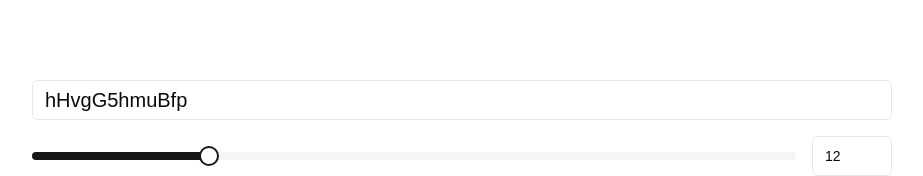
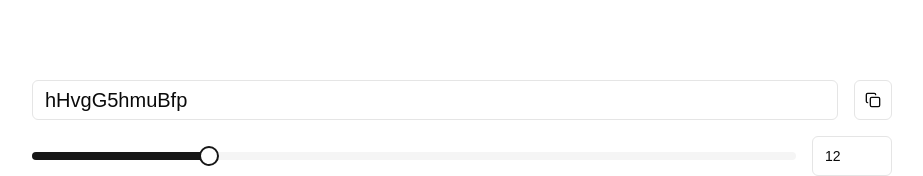
Before and after one commit to MarioPonte/DevLogicTools, a Next.js app: page / in a window 1280 px wide. Shown: the top 176 px of the page, without its empty margins (48-971 px from the left). Built offline with nearby package versions, Linux system fonts and the light colour scheme.

Commit message:
adding copy button

```diff
--- a/app/page.tsx
+++ b/app/page.tsx
@@ -1,8 +1,10 @@
 "use client";
 
+import { Button } from "@/components/ui/button";
 import { Checkbox } from "@/components/ui/checkbox";
 import { Input } from "@/components/ui/input";
 import { Slider } from "@/components/ui/slider";
+import { Copy } from "lucide-react";
 import { useEffect, useState } from "react";
 
 export default function Home() {
@@ -35,9 +37,26 @@
     setUserEdited(false);
   };
 
+  // Function to copy password to clipboard
+  const copyToClipboard = () => {
+    navigator.clipboard
+      .writeText(password)
+      .then(() => {
+        alert("Password copiada para a área de transferência!");
+      })
+      .catch(() => {
+        alert("Falha ao copiar a password.");
+      });
+  };
+
   return (
     <div className="m-20 max-w-[860px] flex flex-col gap-4">
-      <Input type="text" className="md:text-xl" maxLength={50} value={password} onChange={handlePasswordChange} />
+      <div className="flex gap-4">
+        <Input type="text" className="md:text-xl" maxLength={50} value={password} onChange={handlePasswordChange} />
+        <Button variant="outline" size="icon" onClick={copyToClipboard} >
+          <Copy />
+        </Button>
+      </div>
       <div className="flex gap-4">
         <Slider value={[charNum]} onValueChange={(val) => handleCharNumChange(val[0])} min={1} max={50} step={1} />
         <Input type="number" className="w-20" value={charNum} onChange={(e) => handleCharNumChange(Number(e.target.value))} />
@@ -56,14 +75,14 @@
           </label>
         </div>
         <div className="flex items-center space-x-2">
-          <Checkbox id="minusculas" />
-          <label htmlFor="minusculas" className="text-sm font-medium leading-none peer-disabled:cursor-not-allowed peer-disabled:opacity-70">
+          <Checkbox id="numeros" />
+          <label htmlFor="numeros" className="text-sm font-medium leading-none peer-disabled:cursor-not-allowed peer-disabled:opacity-70">
             Números
           </label>
         </div>
         <div className="flex items-center space-x-2">
-          <Checkbox id="minusculas" />
-          <label htmlFor="minusculas" className="text-sm font-medium leading-none peer-disabled:cursor-not-allowed peer-disabled:opacity-70">
+          <Checkbox id="simbolos" />
+          <label htmlFor="simbolos" className="text-sm font-medium leading-none peer-disabled:cursor-not-allowed peer-disabled:opacity-70">
             Símbolos
           </label>
         </div>
--- /dev/null
+++ b/components/ui/button.tsx
@@ -0,0 +1,56 @@
+import * as React from "react"
+import { Slot } from "@radix-ui/react-slot"
+import { cva, type VariantProps } from "class-variance-authority"
+
+import { cn } from "@/lib/utils"
+
+const buttonVariants = cva(
+  "inline-flex items-center justify-center gap-2 whitespace-nowrap rounded-md text-sm font-medium ring-offset-background transition-colors focus-visible:outline-none focus-visible:ring-2 focus-visible:ring-ring focus-visible:ring-offset-2 disabled:pointer-events-none disabled:opacity-50 [&_svg]:pointer-events-none [&_svg]:size-4 [&_svg]:shrink-0",
+  {
+    variants: {
+      variant: {
+        default: "bg-primary text-primary-foreground hover:bg-primary/90",
+        destructive:
+          "bg-destructive text-destructive-foreground hover:bg-destructive/90",
+        outline:
+          "border border-input bg-background hover:bg-accent hover:text-accent-foreground",
+        secondary:
+          "bg-secondary text-secondary-foreground hover:bg-secondary/80",
+        ghost: "hover:bg-accent hover:text-accent-foreground",
+        link: "text-primary underline-offset-4 hover:underline",
+      },
+      size: {
+        default: "h-10 px-4 py-2",
+        sm: "h-9 rounded-md px-3",
+        lg: "h-11 rounded-md px-8",
+        icon: "h-10 w-10",
+      },
+    },
+    defaultVariants: {
+      variant: "default",
+      size: "default",
+    },
+  }
+)
+
+export interface ButtonProps
+  extends React.ButtonHTMLAttributes<HTMLButtonElement>,
+    VariantProps<typeof buttonVariants> {
+  asChild?: boolean
+}
+
+const Button = React.forwardRef<HTMLButtonElement, ButtonProps>(
+  ({ className, variant, size, asChild = false, ...props }, ref) => {
+    const Comp = asChild ? Slot : "button"
+    return (
+      <Comp
+        className={cn(buttonVariants({ variant, size, className }))}
+        ref={ref}
+        {...props}
+      />
+    )
+  }
+)
+Button.displayName = "Button"
+
+export { Button, buttonVariants }
--- a/package.json
+++ b/package.json
@@ -11,6 +11,7 @@
   "dependencies": {
     "@radix-ui/react-checkbox": "^1.1.3",
     "@radix-ui/react-slider": "^1.2.2",
+    "@radix-ui/react-slot": "^1.1.1",
     "class-variance-authority": "^0.7.1",
     "clsx": "^2.1.1",
     "lucide-react": "^0.469.0",
```
Also changed, not shown: 1 other file (tests, documents, lock files or other folders).
